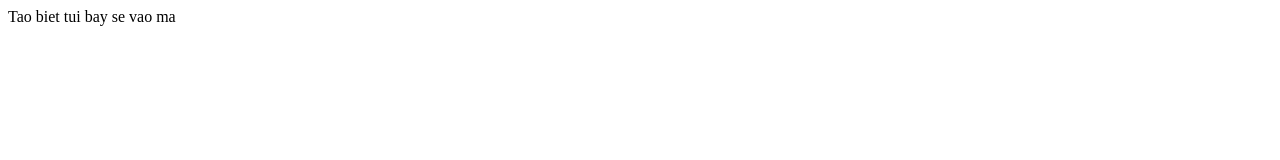
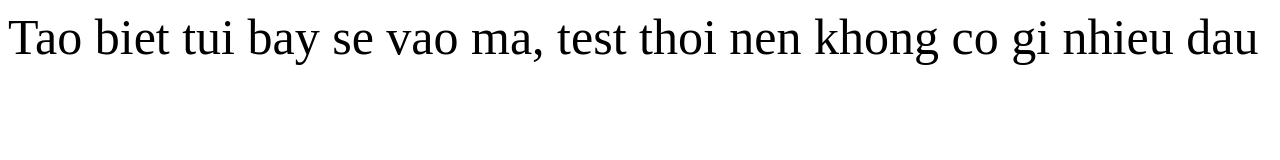
Before and after one commit to phieupham/1, a plain HTML site: page index.html in a window 1280 px wide. Drawn offline with Linux system fonts and the light colour scheme.

Commit message:
Update index.html

```diff
--- a/index.html
+++ b/index.html
@@ -1,4 +1,4 @@
 <!DOCTYPE html>
 <html>
- <h>Tao biet tui bay se vao ma</h>
+ <h style="font-size: 50px;">Tao biet tui bay se vao ma, test thoi nen khong co gi nhieu dau</h>
 </html>
```
